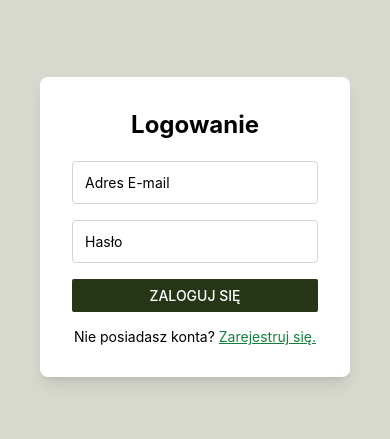
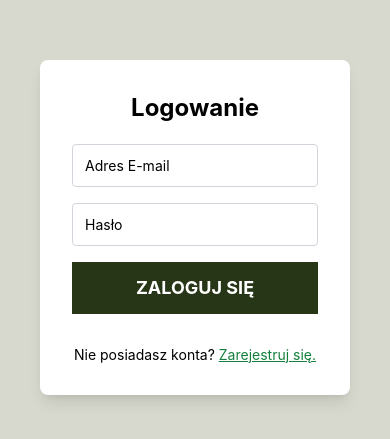
Before and after one commit to kibolApp/KebabMobile, a React Native app: screen /AuthPage in a window 390 px wide. Shown: the part 195-634 px from the top of the page. Built offline with nearby package versions, Linux system fonts and the light colour scheme.

Commit message:
changed-buttons

```diff
--- a/components/Login.js
+++ b/components/Login.js
@@ -1,5 +1,5 @@
 import React from 'react';
-import { View, Text, TextInput, Button } from 'react-native';
+import { View, Text, TextInput, TouchableOpacity } from 'react-native';
 
 export default function Login({ toggleForm }) {
   return (
@@ -16,7 +16,12 @@ export default function Login({ toggleForm }) {
           placeholder="Hasło"
           secureTextEntry
         />
-       <Button title="Zaloguj się" color="#283618" onPress={() => {}} />
+        <TouchableOpacity
+          className="bg-button-green py-3 mb-4 w-full items-center"
+          onPress={() => console.log('Login')}
+        >
+          <Text className="text-lg font-bold text-white uppercase">Zaloguj się</Text>
+        </TouchableOpacity>
         <Text className="text-center mt-4">
           Nie posiadasz konta?{' '}
           <Text onPress={toggleForm} className="text-green-700 underline">
--- a/components/Register.js
+++ b/components/Register.js
@@ -1,5 +1,5 @@
 import React from 'react';
-import { View, Text, TextInput, Button } from 'react-native';
+import { View, Text, TextInput, TouchableOpacity } from 'react-native';
 
 export default function Register({ toggleForm }) {
   return (
@@ -20,7 +20,12 @@ export default function Register({ toggleForm }) {
           placeholder="Hasło"
           secureTextEntry
         />
-       <Button title="Zarejestruj się" color="#283618" onPress={() => {}} />
+        <TouchableOpacity
+          className="bg-button-green py-3 mb-4 w-full items-center"
+          onPress={() => console.log('Register')}
+        >
+          <Text className="text-lg font-bold text-white uppercase">Zarejestruj się</Text>
+        </TouchableOpacity>
         <Text className="text-center mt-4">
           Posiadasz już konto?{' '}
           <Text onPress={toggleForm} className="text-green-700 underline">
```
